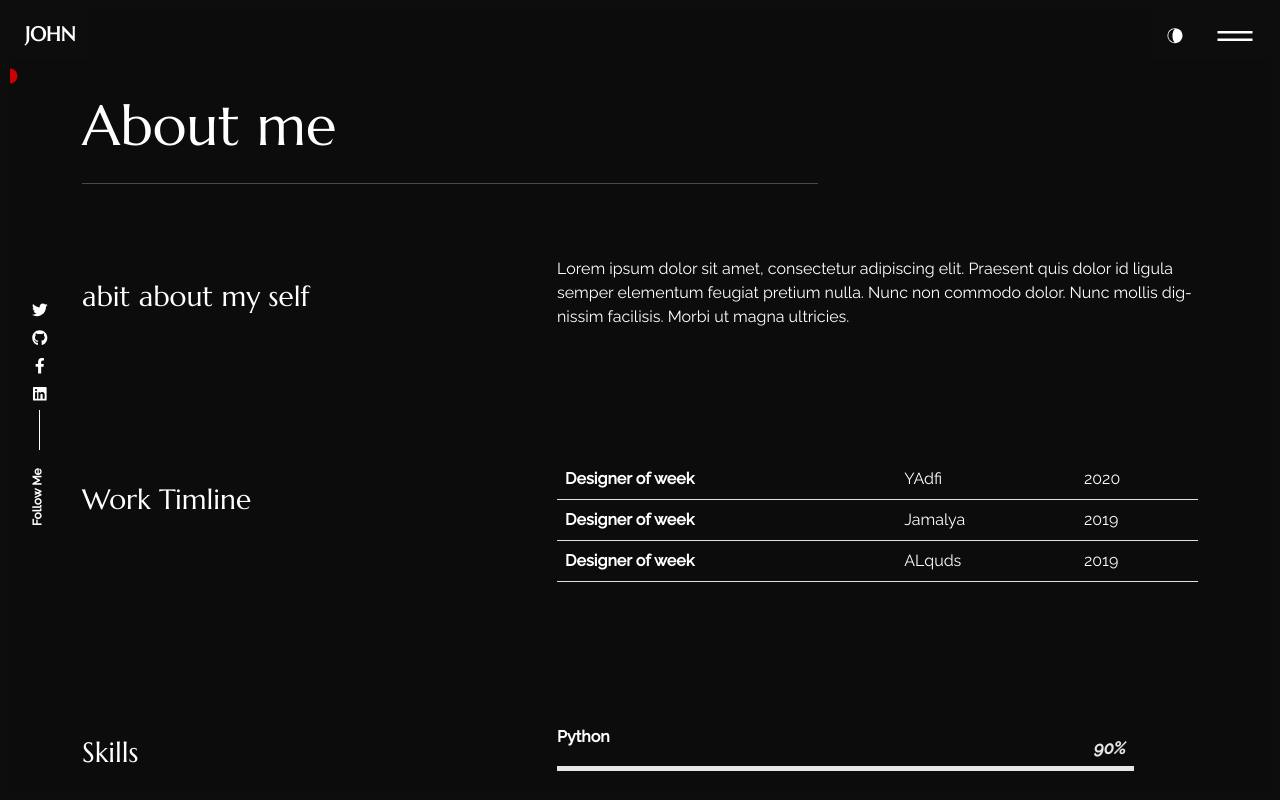
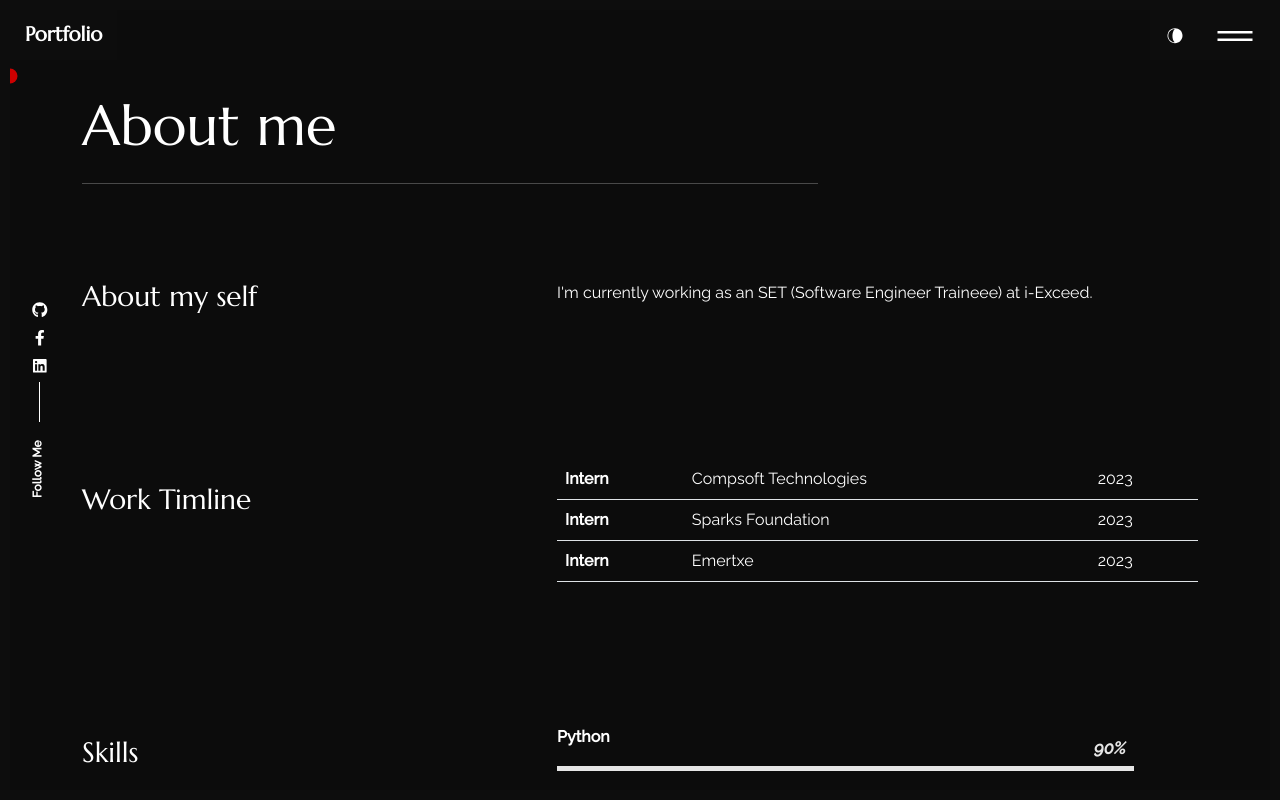
Before and after one commit to adarshadhi10/Portfolio, a React (Create React App) app: page /about in a window 1280 px wide. Shown: the top 800 px of the page. Built offline with nearby package versions, Linux system fonts and the light colour scheme.

Commit message:
Data modified

```diff
--- a/src/content_option.js
+++ b/src/content_option.js
@@ -1,38 +1,38 @@
-const logotext = "JOHN";
+const logotext = "Portfolio";
 const meta = {
-    title: "John Doe11",
+    title: "Portfolio | Adarsh.K",
     description: "I’m John Doe data scientist _ Full stack devloper,currently working in Berlin",
 };
 
 const introdata = {
-    title: "I’m John Doe",
+    title: "I’m Adarsh.K",
     animated: {
         first: "I love coding",
         second: "I code cool websites",
         third: "I develop mobile apps",
     },
-    description: "Lorem ipsum dolor sit amet, consectetur adipiscing elit. Sed at nisl euismod urna bibendum",
+    description: "Graduate in BE , Computer Science and Engineering",
     your_img_url: "https://images.unsplash.com/photo-1514790193030-c89d266d5a9d",
 };
 
 const dataabout = {
-    title: "abit about my self",
-    aboutme: "Lorem ipsum dolor sit amet, consectetur adipiscing elit. Praesent quis dolor id ligula semper elementum feugiat pretium nulla. Nunc non commodo dolor. Nunc mollis dignissim facilisis. Morbi ut magna ultricies.",
+    title: "About my self",
+    aboutme: "I'm currently working as an SET (Software Engineer Traineee) at i-Exceed.",
 };
 const worktimeline = [{
-        jobtitle: "Designer of week",
-        where: "YAdfi",
-        date: "2020",
+        jobtitle: "Intern",
+        where: "Compsoft Technologies",
+        date: "2023",
     },
     {
-        jobtitle: "Designer of week",
-        where: "Jamalya",
-        date: "2019",
+        jobtitle: "Intern",
+        where: "Sparks Foundation",
+        date: "2023",
     },
     {
-        jobtitle: "Designer of week",
-        where: "ALquds",
-        date: "2019",
+        jobtitle: "Intern",
+        where: "Emertxe",
+        date: "2023",
     },
 ];
 
@@ -136,8 +136,8 @@ const dataportfolio = [{
 ];
 
 const contactConfig = {
-    YOUR_EMAIL: "name@domain.com",
-    YOUR_FONE: "(555)123-4567",
+    YOUR_EMAIL: "adarshkashyap1256@gmail.com",
+    YOUR_FONE: "(+91|0)9738440426",
     description: "Lorem ipsum dolor sit amet, consectetur adipiscing elit. Morbi vehicula eu nunc et sollicitudin. Cras pulvinar, nisi at imperdiet pharetra. ",
     // creat an emailjs.com account
     // check out this tutorial https://www.emailjs.com/docs/examples/reactjs/
@@ -147,10 +147,9 @@ const contactConfig = {
 };
 
 const socialprofils = {
-    github: "https://github.com",
+    github: "https://github.com/adarshadhi10",
+    linkedin: "https://www.linkedin.com/in/adarsh-k-7414621b1",
     facebook: "https://facebook.com",
-    linkedin: "https://linkedin.com",
-    twitter: "https://twitter.com",
 };
 export {
     meta,
--- a/src/pages/home/index.js
+++ b/src/pages/home/index.js
@@ -11,7 +11,7 @@ export const Home = () => {
       <section id="home" className="home">
         <Helmet>
           <meta charSet="utf-8" />
-          <title> {meta.title} My Title</title>
+          <title> {meta.title} React_App</title>
           <meta name="description" content={meta.description} />
         </Helmet>
         <div className="intro_sec d-block d-lg-flex align-items-center ">
```
